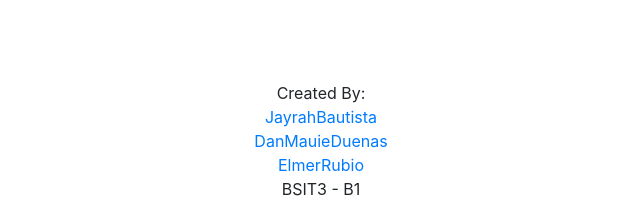
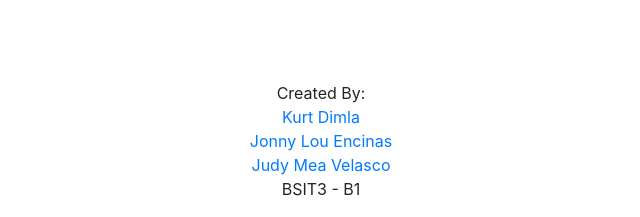
Before and after one commit to KDimla/logApp-Dimla, a PHP site: page /index.php in a window 1280 px wide. Shown: the part 583-800 px from the top of the page, without its empty margins (319-959 px from the left). Run offline with PHP 8.4, Linux system fonts and the light colour scheme; data that the repository does not hold is empty.

Commit message:
Changes Made

```diff
--- a/composer.json
+++ b/composer.json
@@ -1,5 +1,5 @@
 {
-"name": "[github_account_name/logApp-yourlastname]",
+"name": "[KDimla/logApp-Dimla]",
 "type": "project",
 "minimum-stability": "stable",
 "require": {}
--- a/config/config.php
+++ b/config/config.php
@@ -1,6 +1,6 @@
 <?php
 	define('ROOT_URL', '');
 	define('DB_HOST', 'sql6.freesqldatabase.com');
-	define('DB_USER', 'sql6479357');
-	define('DB_PASS', 'cjCyEqFdLU');
-	define('DB_NAME', 'sql6479357');
+	define('DB_USER', 'sql6479631');
+	define('DB_PASS', 'mKYgz1u7WM');
+	define('DB_NAME', 'sql6479631');
--- a/inc/footer.php
+++ b/inc/footer.php
@@ -1,11 +1,11 @@
 <footer class="mastfoot mt-auto" style="text-align: center;">
     <div class="inner">
       <p>Created By: <br>
-      <a href="https://github.com/JayrahBautista">JayrahBautista</a>
+      <a href="https://github.com/KDimla">Kurt Dimla</a>
       <br>
-      <a href="https://github.com/danmauie">DanMauieDuenas</a>
+      <a href="https://github.com/JLouEncinas">Jonny Lou Encinas</a>
       <br>
-      <a href="https://github.com/elmerrubiojr">ElmerRubio</a>
+      <a href="https://github.com/judvelasco29">Judy Mea Velasco</a>
       <br>BSIT3 - B1
       </p>
     </div>
```
